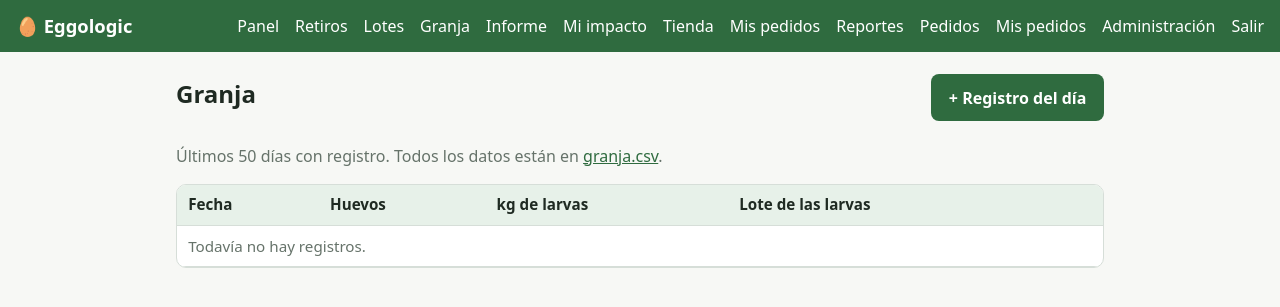
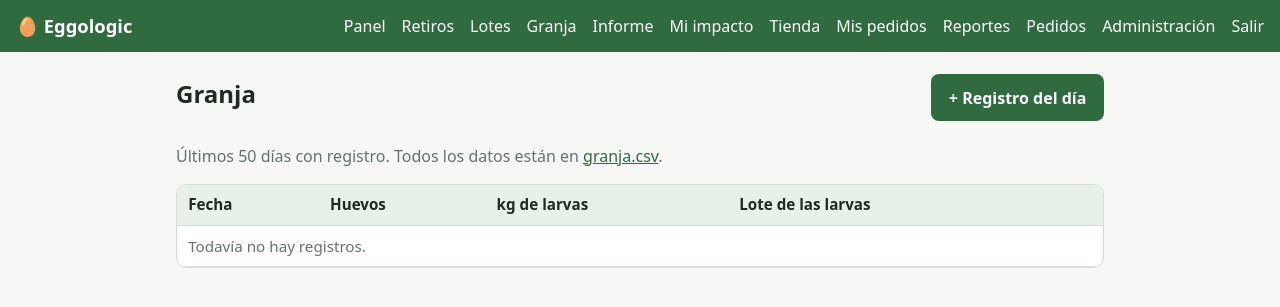
Before and after one commit to ramonaguileira/Eggologic_APP, a Django app: page /captura/granja/ in a window 1280 px wide. Shown: the top 307 px of the page. Run offline with Django 5.2, Linux system fonts and the light colour scheme; the visitor is signed in with stand-in values (Sample User, id 1); data that the repository does not hold is empty.

```diff
--- a/templates/base.html
+++ b/templates/base.html
@@ -30,8 +30,8 @@
           <a href="{% url 'guardian:reportes' %}">Reportes</a>
         {% endif %}
         {% if user.is_staff %}
-          <a href="{% url 'admin:tienda_pedido_changelist' %}">Pedidos</a>
-          <a href="{% url 'tienda:pedidos_admin' %}">Mis pedidos</a>
+<!--          <a href="{% url 'admin:tienda_pedido_changelist' %}">Pedidos</a>-->
+          <a href="{% url 'tienda:pedidos_admin' %}">Pedidos</a>
           <a href="{% url 'admin:index' %}">Administración</a>
         {% endif %}
         <form method="post" action="{% url 'logout' %}">
--- a/templates/tienda/pedido_entregado.html
+++ b/templates/tienda/pedido_entregado.html
@@ -17,7 +17,7 @@
       {% csrf_token %}
       <div class="acciones">
         <button type="submit" class="boton">Sí, marcar como entregado</button>
-        <a href="{% url 'tienda:mis_pedidos' %}" class="boton no-accion">Cancelar</a>
+        <a href="{% url 'tienda:pedidos_admin' %}" class="boton no-accion">Cancelar</a>
       </div>
     </form>
   </section>
```
